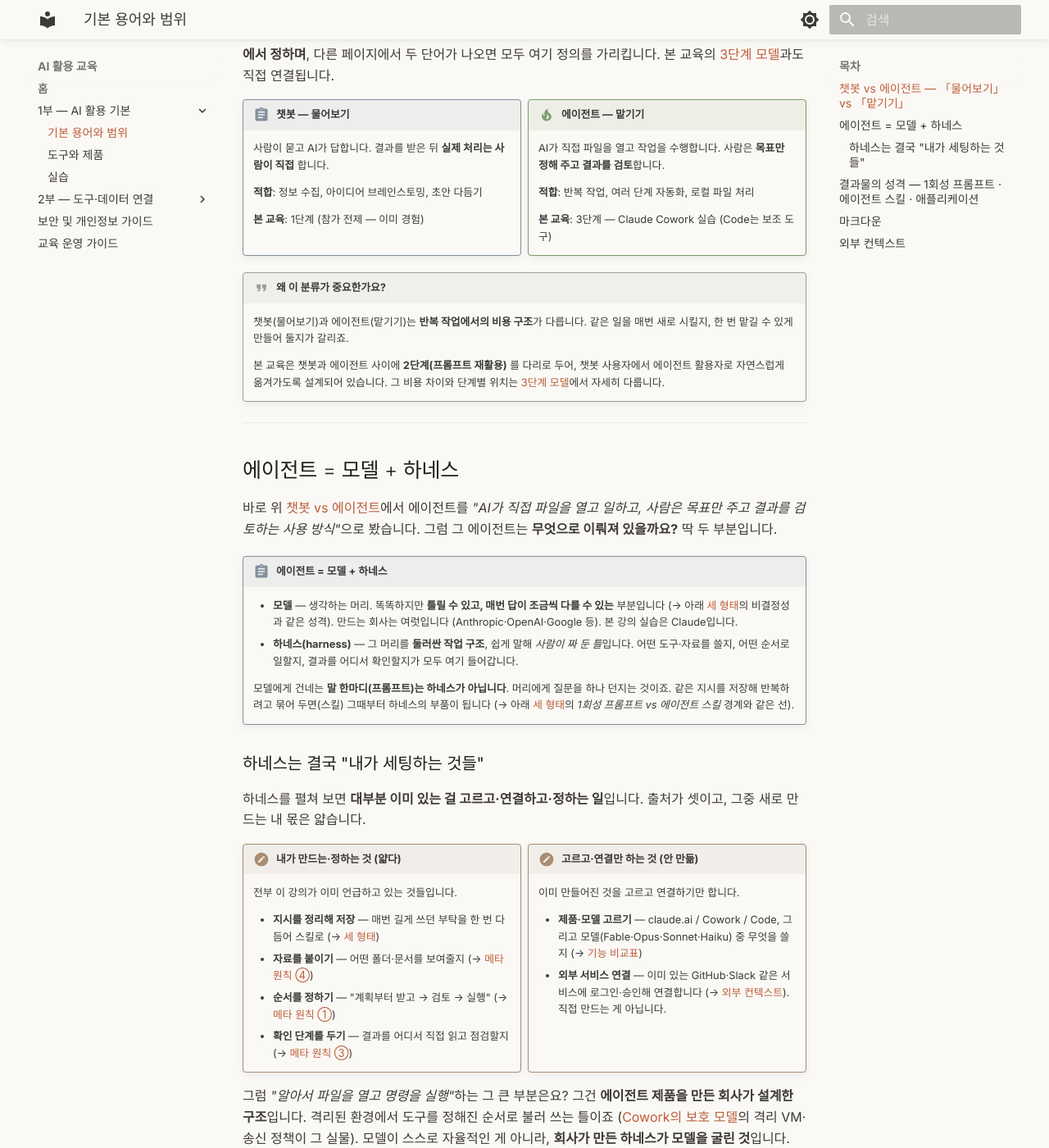
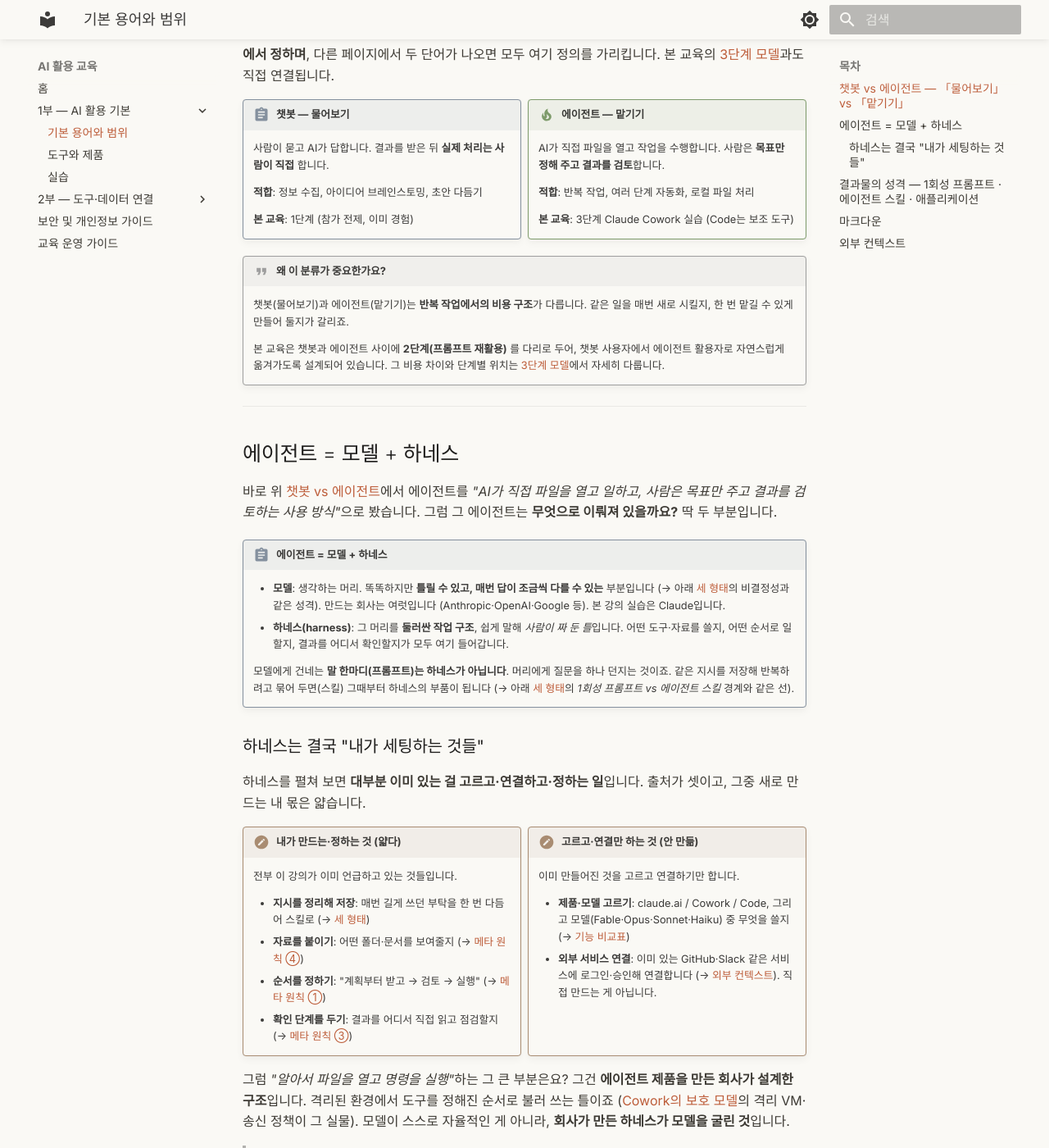
Before and after one commit to scroogy-dev/ai-onboarding, an MkDocs documentation site: the page built from docs/basics.md, in a window 1280 px wide and 1400 px high, scrolled down 387 px. Shown: the whole window at 82% size. Built offline with MkDocs 1.6.1 and Material for MkDocs 9.7.7, drawn with Linux system fonts in a browser that asks for light colours; some of the changed text lies outside the part shown.

```diff
--- a/docs/basics.md
+++ b/docs/basics.md
@@ -15,14 +15,14 @@
 
     **적합**: 정보 수집, 아이디어 브레인스토밍, 초안 다듬기
 
-    **본 교육**: 1단계 (참가 전제 — 이미 경험)
+    **본 교육**: 1단계 (참가 전제, 이미 경험)
 
 !!! tip "에이전트 — 맡기기"
     AI가 직접 파일을 열고 작업을 수행합니다. 사람은 **목표만 정해 주고 결과를 검토**합니다.
 
     **적합**: 반복 작업, 여러 단계 자동화, 로컬 파일 처리
 
-    **본 교육**: 3단계 — Claude Cowork 실습 (Code는 보조 도구)
+    **본 교육**: 3단계 Claude Cowork 실습 (Code는 보조 도구)
 
 </div>
 
@@ -38,8 +38,8 @@
 바로 위 [챗봇 vs 에이전트](#chatbot-vs-agent)에서 에이전트를 *"AI가 직접 파일을 열고 일하고, 사람은 목표만 주고 결과를 검토하는 사용 방식"*으로 봤습니다. 그럼 그 에이전트는 **무엇으로 이뤄져 있을까요?** 딱 두 부분입니다.
 
 !!! abstract "에이전트 = 모델 + 하네스"
-    - **모델** — 생각하는 머리. 똑똑하지만 **틀릴 수 있고, 매번 답이 조금씩 다를 수 있는** 부분입니다 (→ 아래 [세 형태](#three-forms)의 비결정성과 같은 성격). 만드는 회사는 여럿입니다 (Anthropic·OpenAI·Google 등). 본 강의 실습은 Claude입니다.
-    - **하네스(harness)** — 그 머리를 **둘러싼 작업 구조**, 쉽게 말해 *사람이 짜 둔 틀*입니다. 어떤 도구·자료를 쓸지, 어떤 순서로 일할지, 결과를 어디서 확인할지가 모두 여기 들어갑니다.
+    - **모델**: 생각하는 머리. 똑똑하지만 **틀릴 수 있고, 매번 답이 조금씩 다를 수 있는** 부분입니다 (→ 아래 [세 형태](#three-forms)의 비결정성과 같은 성격). 만드는 회사는 여럿입니다 (Anthropic·OpenAI·Google 등). 본 강의 실습은 Claude입니다.
+    - **하네스(harness)**: 그 머리를 **둘러싼 작업 구조**, 쉽게 말해 *사람이 짜 둔 틀*입니다. 어떤 도구·자료를 쓸지, 어떤 순서로 일할지, 결과를 어디서 확인할지가 모두 여기 들어갑니다.
 
     모델에게 건네는 **말 한마디(프롬프트)는 하네스가 아닙니다**. 머리에게 질문을 하나 던지는 것이죠. 같은 지시를 저장해 반복하려고 묶어 두면(스킬) 그때부터 하네스의 부품이 됩니다 (→ 아래 [세 형태](#three-forms)의 *1회성 프롬프트 vs 에이전트 스킬* 경계와 같은 선).
 
@@ -52,16 +52,16 @@
 !!! note "내가 만드는·정하는 것 (얇다)"
     전부 이 강의가 이미 언급하고 있는 것들입니다.
 
-    - **지시를 정리해 저장** — 매번 길게 쓰던 부탁을 한 번 다듬어 스킬로 (→ [세 형태](#three-forms))
-    - **자료를 붙이기** — 어떤 폴더·문서를 보여줄지 (→ [메타 원칙 ④](index.md#meta-principles))
-    - **순서를 정하기** — "계획부터 받고 → 검토 → 실행" (→ [메타 원칙 ①](index.md#meta-principles))
-    - **확인 단계를 두기** — 결과를 어디서 직접 읽고 점검할지 (→ [메타 원칙 ③](index.md#meta-principles))
+    - **지시를 정리해 저장**: 매번 길게 쓰던 부탁을 한 번 다듬어 스킬로 (→ [세 형태](#three-forms))
+    - **자료를 붙이기**: 어떤 폴더·문서를 보여줄지 (→ [메타 원칙 ④](index.md#meta-principles))
+    - **순서를 정하기**: "계획부터 받고 → 검토 → 실행" (→ [메타 원칙 ①](index.md#meta-principles))
+    - **확인 단계를 두기**: 결과를 어디서 직접 읽고 점검할지 (→ [메타 원칙 ③](index.md#meta-principles))
 
 !!! note "고르고·연결만 하는 것 (안 만듦)"
     이미 만들어진 것을 고르고 연결하기만 합니다.
 
-    - **제품·모델 고르기** — claude.ai / Cowork / Code, 그리고 모델(Fable·Opus·Sonnet·Haiku) 중 무엇을 쓸지 (→ [기능 비교표](intro.md#claude-comparison))
-    - **외부 서비스 연결** — 이미 있는 GitHub·Slack 같은 서비스에 로그인·승인해 연결합니다 (→ [외부 컨텍스트](#external-context)). 직접 만드는 게 아닙니다.
+    - **제품·모델 고르기**: claude.ai / Cowork / Code, 그리고 모델(Fable·Opus·Sonnet·Haiku) 중 무엇을 쓸지 (→ [기능 비교표](intro.md#claude-comparison))
+    - **외부 서비스 연결**: 이미 있는 GitHub·Slack 같은 서비스에 로그인·승인해 연결합니다 (→ [외부 컨텍스트](#external-context)). 직접 만드는 게 아닙니다.
 
 </div>
 
@@ -125,7 +125,7 @@
 !!! info "마크다운(Markdown)"
     텍스트만으로 서식(제목·목록·강조·표)을 표현하는 **가벼운 문서 형식**입니다. 파일 확장자는 `.md`이며, AI가 가장 잘 다루는 출력 포맷 중 하나입니다.
 
-    한 줄 예시 — `# 제목` → 큰 제목, `**굵게**` → **굵게**, `- 항목` → 글머리표.
+    한 줄 예시: `# 제목` → 큰 제목, `**굵게**` → **굵게**, `- 항목` → 글머리표.
 
     **본 강의는 마크다운 문법 학습은 하지 않습니다.** 단어가 나왔을 때 멈추지 않을 정도면 충분합니다.
 
@@ -138,8 +138,8 @@
 !!! info "외부 컨텍스트 — MCP·RAG라는 용어를 들으셨다면"
     내가 가진 자료(사내 문서·웹·DB 등)를 AI에 붙여 답하게 하는 일반 개념을 **외부 컨텍스트**라고 부릅니다. 한 대화 안에 직접 첨부하는 자료는 [메타 원칙 ④ "컨텍스트(대화방) 관리"](index.md#meta-principles)에서 다루고, **외부 자료원을 표준 방식으로 연결하는 것**이 그 너머입니다.
 
-    - **MCP (Model Context Protocol)** — 외부 자료원을 AI 클라이언트에 표준 방식으로 연결하는 프로토콜입니다. **"어떻게 연결하느냐"** 에 해당합니다.
-    - **RAG (Retrieval-Augmented Generation)** — 관련 조각을 검색해 컨텍스트에 끼워 넣어 답을 만드는 흐름입니다. **"무엇을 하느냐"** 에 해당하며, MCP와는 층이 다릅니다.
+    - **MCP (Model Context Protocol)**: 외부 자료원을 AI 클라이언트에 표준 방식으로 연결하는 프로토콜입니다. **"어떻게 연결하느냐"** 에 해당합니다.
+    - **RAG (Retrieval-Augmented Generation)**: 관련 조각을 검색해 컨텍스트에 끼워 넣어 답을 만드는 흐름입니다. **"무엇을 하느냐"** 에 해당하며, MCP와는 층이 다릅니다.
 
     **실제로 연결하는 방법은 [2부 — 도구·데이터 연결](connect/index.md)에서 다룹니다.** 1부는 [Claude 단독 사용](index.md#stage-model)을 기본으로 하니 여기서는 두 단어의 뜻만 알아두면 충분합니다. 커넥터로 연결하는 절차와 MCP 서버를 고르고 등록하는 방법은 2부에서 화면 기준으로 안내합니다.
 
```
Also changed, not shown: other parts of docs/basics.md (+7 -7 lines), docs/labs.md (+7 -7 lines), docs/operation-guide.md (+4 -4 lines), docs/security-guide.md (+1 -1 lines).
